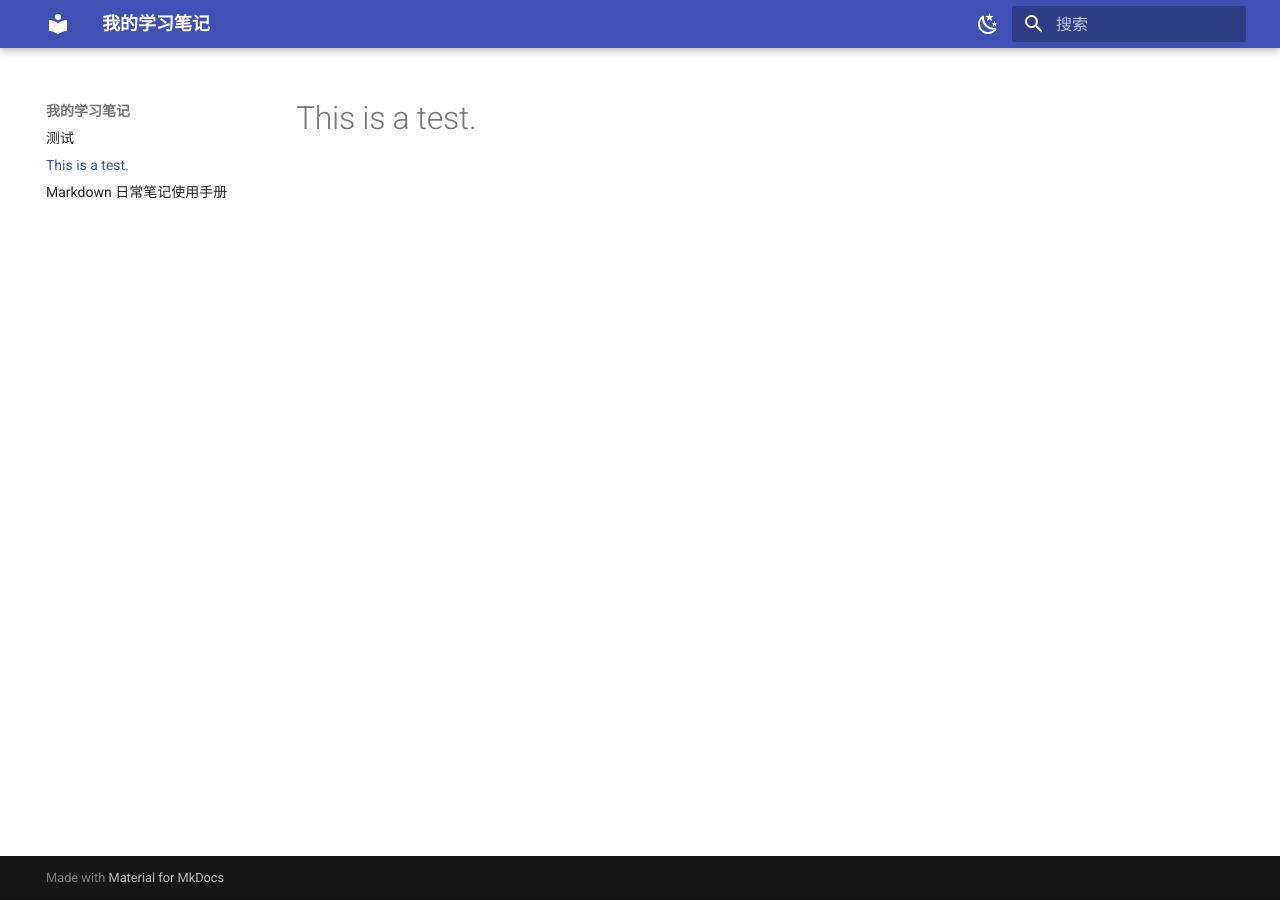
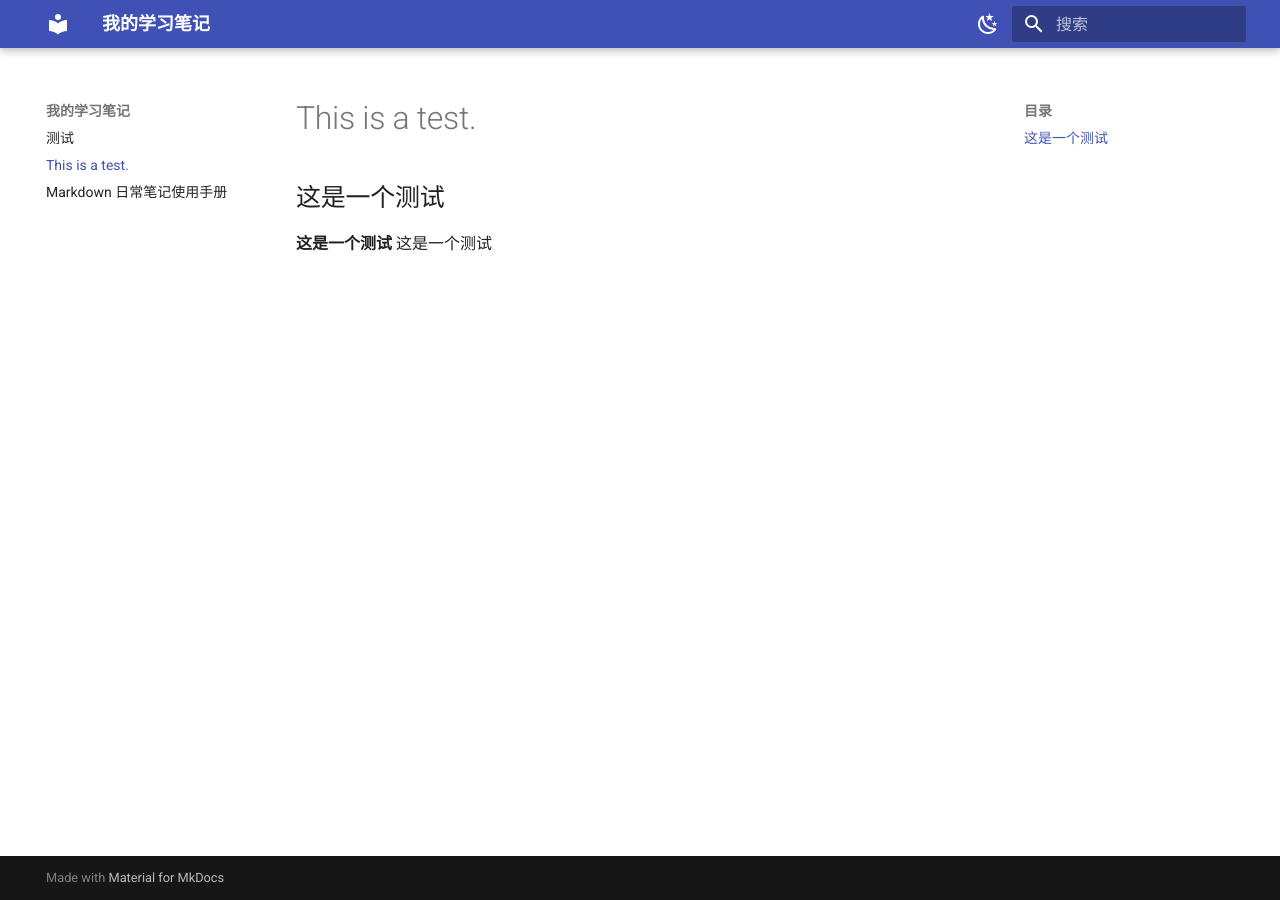
Before and after one commit to linform/notes, an MkDocs documentation site: the page built from docs/test.md, in a window 1280 px wide. Built offline with MkDocs 1.6.1 and Material for MkDocs 9.7.7, drawn with Linux system fonts in a browser that asks for light colours.

Commit message:
Auto sync notes 2026-10-09 11:51:43

```diff
--- a/docs/test.md
+++ b/docs/test.md
@@ -1 +1,4 @@
 # This is a test.
+## 这是一个测试
+**这是一个测试**
+这是一个测试
```
